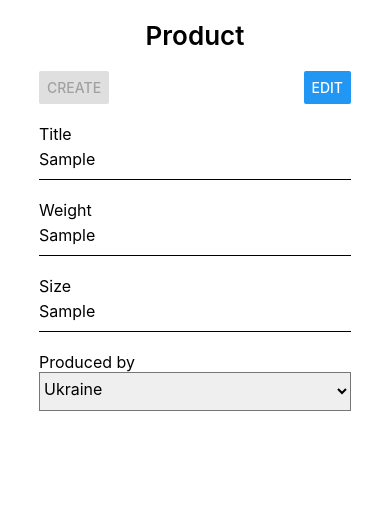
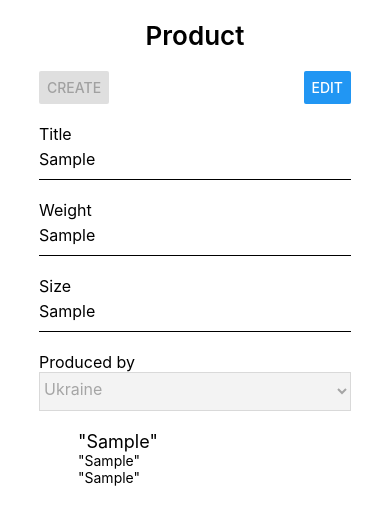
Before and after one commit to Shizopo/react-native-app-solve, a React Native app: screen / in a window 390 px wide. Both pictures are taken after typing "Sample", "Sample", "Sample" into the empty fields and a click on the button "CREATE". Shown: the top 524 px of the page. Built offline with nearby package versions, Linux system fonts and the light colour scheme.

Commit message:
add expected behaviour and styling to the form

```diff
--- a/src/ProductForm/index.js
+++ b/src/ProductForm/index.js
@@ -20,7 +20,6 @@ type State = {
 
 class ProductForm extends React.Component<Props, State> {
   state = {
-    value: undefined,
     productTitle: undefined,
     productWeight: undefined,
     productSize: undefined,
@@ -30,16 +29,42 @@ class ProductForm extends React.Component<Props, State> {
   };
 
   handleInput = (name, value) => {
-    // console.log(name, value);
     this.setState({ [name]: value });
   };
 
   onCreate = () => {
-    this.setState({ creatingMode: false }, () => console.log("created"));
+    this.setState({ creatingMode: false }, () => console.log("form created"));
   };
 
   onEdit = () => {
-    this.setState({ editingMode: true }, () => console.log("editing mode"));
+    this.setState(
+      prevState => ({
+        editingMode: !prevState.editingMode,
+      }),
+      () => console.log("editing mode")
+    );
+  };
+
+  provideResult = () => {
+    if (
+      this.state.productTitle ||
+      this.state.productWeight ||
+      this.state.productSize ||
+      this.state.productOrigin
+    ) {
+      return (
+        <View style={styles.formResult}>
+          <Text style={styles.resultString}>
+            {JSON.stringify(this.state.productTitle)}
+          </Text>
+          <Text>{JSON.stringify(this.state.productWeight)}</Text>
+          <Text>{JSON.stringify(this.state.productSize)}</Text>
+          <Text>{JSON.stringify(this.state.productOrigin)}</Text>
+        </View>
+      );
+    } else {
+      return null;
+    }
   };
 
   render() {
@@ -109,6 +134,9 @@ class ProductForm extends React.Component<Props, State> {
             placeholder="Some title"
             selectedValue={this.state.productOrigin}
             onValueChange={val => this.handleInput("productOrigin", val)}
+            enabled={
+              this.state.creatingMode || this.state.editingMode ? true : false
+            }
           >
             <Picker.Item label="Ukraine" value="Ukraine" />
             <Picker.Item label="India" value="India" />
@@ -116,13 +144,13 @@ class ProductForm extends React.Component<Props, State> {
             <Picker.Item label="China" value="China" />
           </Picker>
         </View>
+        {!this.state.creatingMode ? this.provideResult() : null}
       </>
     );
   }
 }
 
 const styles = StyleSheet.create({
-  container: {},
   formSection: {
     alignSelf: "center",
     width: "80%",
@@ -150,9 +178,13 @@ const styles = StyleSheet.create({
     borderBottomWidth: 1,
     borderStyle: "solid",
   },
-  invalidInput: {
-    borderBottomWidth: 1,
-    borderStyle: "solid",
+  formResult: {
+    width: "60%",
+    alignSelf: "center",
+    paddingTop: 20,
+  },
+  resultString: {
+    fontSize: 18,
   },
 });
 
```
